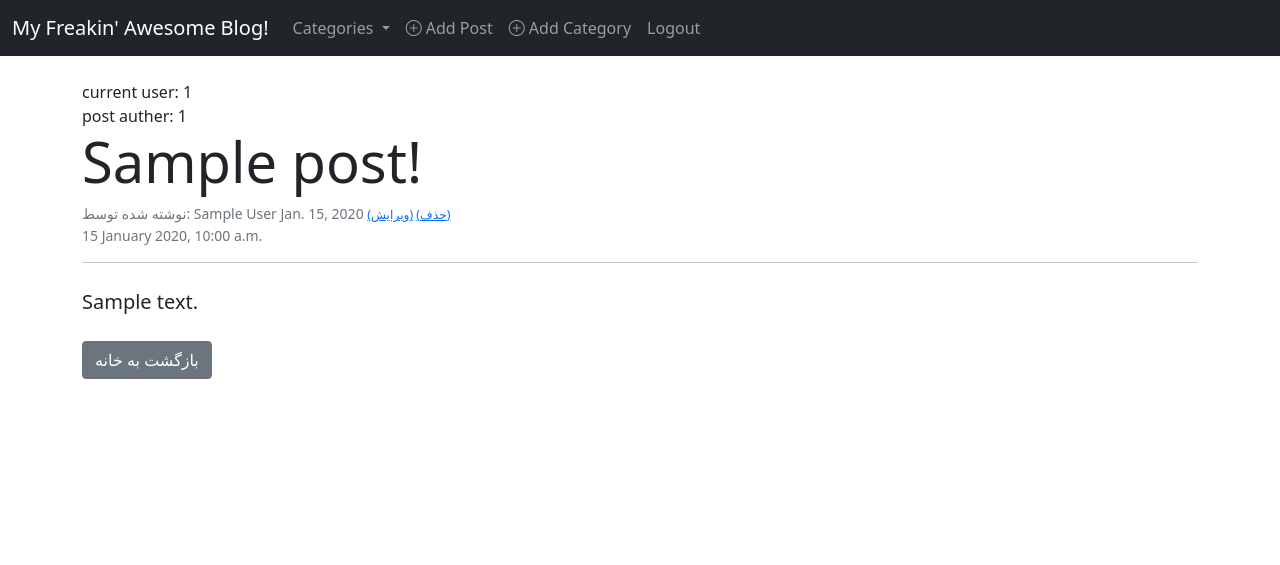
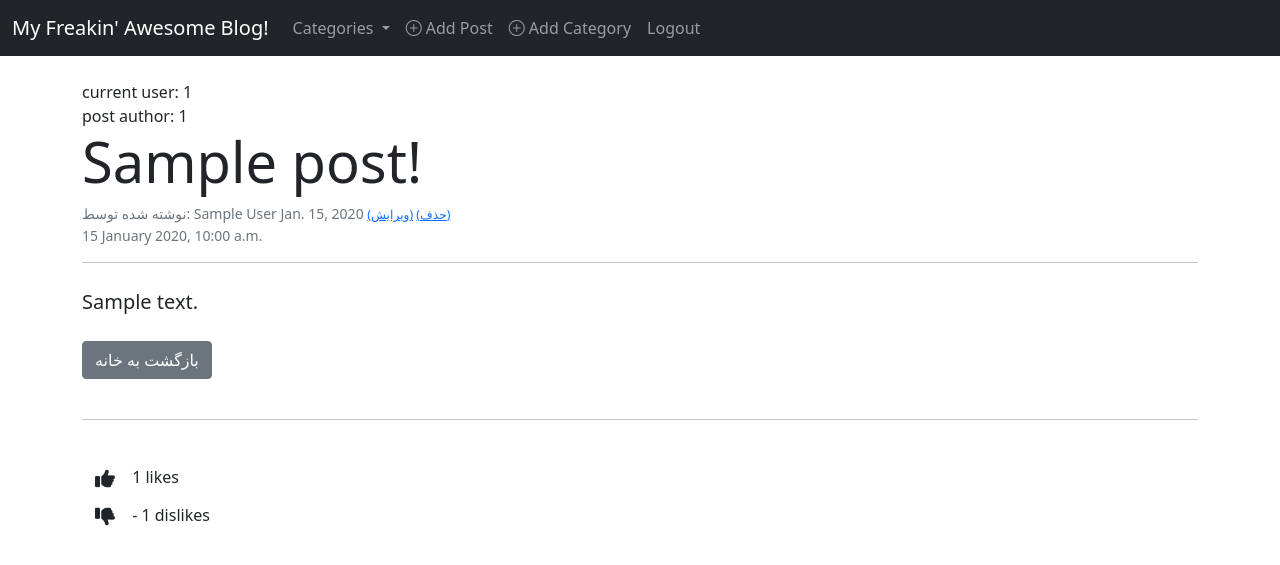
Before and after one commit to yazdancode/blog, a Django app: page /article/1 in a window 1280 px wide. Shown: the top 565 px of the page. Run offline with Django 5.2, Linux system fonts and the light colour scheme; a user stored in the database is signed in; tables that the repository leaves empty hold one stand-in row (values such as "Sample post").

Commit message:
Create Blog Like Button

```diff
--- a/myblog/models.py
+++ b/myblog/models.py
@@ -28,6 +28,8 @@ class Post(models.Model):
     body = models.TextField(verbose_name="Post Content")
     post_date = models.DateField(auto_now_add=True)
     category = models.CharField(max_length=255, default="coding")
+    likes = models.ManyToManyField(User, related_name="blog_posts", blank=True)
+    dislikes = models.ManyToManyField(User, related_name="blog_dislikes", blank=True)
     created_at = models.DateTimeField(default=now)
     updated_at = models.DateTimeField(auto_now=True, verbose_name="Last Updated")
 
@@ -42,3 +44,9 @@ class Post(models.Model):
     @staticmethod
     def get_absolute_url():
         return reverse("home")
+
+    def total_likes(self):
+        return self.likes.count()
+
+    def total_dislikes(self):
+        return self.dislikes.count()
--- a/myblog/urls.py
+++ b/myblog/urls.py
@@ -9,6 +9,8 @@ from myblog.views import (
     AddCategoryView,
     CategoryView,
     CategoryListView,
+    LikeView,
+    dislikeView,
 )
 
 urlpatterns = [
@@ -20,4 +22,6 @@ urlpatterns = [
     path("add_category/", AddCategoryView.as_view(), name="add_category"),
     path("category-list/", CategoryListView.as_view(), name="category_list"),
     path("category/<str:category_name>/", CategoryView.as_view(), name="category_view"),
+    path('like/<int:pk>', LikeView, name='like_post'),
+    path('like/<int:pk>', dislikeView, name='dislike_post')
 ]
--- a/myblog/views.py
+++ b/myblog/views.py
@@ -1,5 +1,5 @@
 from django.shortcuts import render, get_object_or_404
-from django.urls import reverse_lazy
+from django.urls import reverse_lazy, reverse
 from django.views import View
 from django.views.generic import (
     ListView,
@@ -11,6 +11,9 @@ from django.views.generic import (
 
 from .forms import PostForm, UpdateForm
 from .models import Post, Category
+
+from django.http import HttpResponseRedirect
+from django.contrib.auth.decorators import login_required
 
 
 class BaseView:
@@ -39,7 +42,12 @@ class ArticleDetailView(BaseView, DetailView):
     def get_context_data(self, *args, **kwargs):
         cat_menu = super().get_context_data(**kwargs)
         context = super(ArticleDetailView, self).get_context_data(**kwargs)
+        stuff = get_object_or_404(Post, id=self.kwargs['pk'])
+        total_likes = stuff.total_likes()
+        tottal_dislikes= stuff.total_dislikes()
         context["cat_menu"] = cat_menu
+        context["total_likes"] = total_likes
+        context["tottal_dislikes"] = tottal_dislikes
         return context
 
 
@@ -85,3 +93,27 @@ class CategoryListView(View):
         # گرفتن تمام دسته‌بندی‌ها
         cat_menu_list = Category.objects.all()
         return render(request, self.template_name, {"cat_menu_list": cat_menu_list})
+
+@login_required
+def LikeView(request, pk):
+    post = get_object_or_404(Post, id=request.POST.get('post_id'))
+    if request.user in post.likes.all():
+        post.likes.remove(request.user)
+    else:
+        post.likes.add(request.user)
+    return HttpResponseRedirect(reverse('article-detail', args=[str(pk)]))
+
+
+@login_required
+def dislikeView(request, pk):
+    # Get the post using the pk in the URL and ensure it's the correct one
+    post = get_object_or_404(Post, id=pk)
+
+    # Toggle the dislike status for the current user
+    if request.user in post.dislikes.all():
+        post.dislikes.remove(request.user)
+    else:
+        post.dislikes.add(request.user)
+
+    # Redirect back to the article detail page
+    return HttpResponseRedirect(reverse('article-detail', args=[str(pk)]))
--- a/templates/base.html
+++ b/templates/base.html
@@ -8,7 +8,7 @@
     <link href="https://cdn.jsdelivr.net/npm/bootstrap@5.0.2/dist/css/bootstrap.min.css" rel="stylesheet" crossorigin="anonymous">
     <link href="https://cdn.jsdelivr.net/npm/bootstrap-icons/font/bootstrap-icons.css" rel="stylesheet">
     <link href="https://cdnjs.cloudflare.com/ajax/libs/font-awesome/6.0.0-beta3/css/all.min.css" rel="stylesheet">
-
+    <link href="https://use.fontawesome.com/fe459689b4.js">
 
     <title>{% block title %}My Freakin' Awesome Blog!{% endblock %}</title>
   </head>
--- a/templates/myblog/article_details.html
+++ b/templates/myblog/article_details.html
@@ -1,21 +1,23 @@
-{% extends 'base.html' %}
+{% extends 'base.html'%}
+{% load static %}
 {% block title %}{{ post.title_tag }}{% endblock %}
 
 {% block content %}
+<link rel="stylesheet" href="{% static 'myblog/css/style.css' %}">
 <article class="post-detail">
     <header class="mb-4">
         current user: {{ user.id }} <br>
-        post auther: {{ post.author.id }}
+        post author: {{ post.author.id }}
         <h1 class="display-4">{{ post.title }}!</h1>
         <small class="post-meta text-muted d-block mb-2">
             نوشته شده توسط: {{ post.author.first_name }} {{ post.author.last_name }} {{ post.post_date }}
             <small>
                 {% if user.is_authenticated %}
-                {% if user.id == post.author.id %}
-                    <a href="{% url 'update_post' post.pk %}" class="text-primary">(ویرایش)</a>
-                    <a href="{% url 'delete_post' post.pk %}" class="text-primary">(حذف)</a>
+                    {% if user.id == post.author.id %}
+                        <a href="{% url 'update_post' post.pk %}" class="text-primary">(ویرایش)</a>
+                        <a href="{% url 'delete_post' post.pk %}" class="text-primary">(حذف)</a>
+                    {% endif %}
                 {% endif %}
-            {% endif %}
             </small>
             <br>
             <time datetime="{{ post.created_at }}">{{ post.created_at|date:"j F Y, g:i a" }}</time>
@@ -29,6 +31,26 @@
 
     <footer>
         <a href="{% url 'home' %}" class="btn btn-secondary">بازگشت به خانه</a>
+        <br/><br>
+        <hr>
+        <br/>
+
+        <!-- Like Button Form -->
+        <form action="{% url 'like_post' post.pk %}" method="POST">
+            {% csrf_token %}
+            <button type="submit" name="post_id" value="{{ post.id }}" class="btn" id="green">
+                <i class="fa fa-thumbs-up fa-lg" aria-hidden="true"></i>
+            </button> {{ total_likes }} likes
+        </form>
+
+        <!-- Dislike Button Form -->
+        <form method="POST" action="{% url 'dislike_post' pk=post.pk %}">
+            {% csrf_token %}
+            <button type="submit" name="post_id" value="{{ post.id }}" class="btn" id="red">
+                <i class="fa fa-thumbs-down fa-lg" aria-hidden="true"></i>
+            </button> - {{ tottal_dislikes }} dislikes
+        </form>
+        <script src="{% static 'myblog/js/main.js' %}"></script>
     </footer>
 </article>
 {% endblock %}
```
Also changed, not shown: myblog/migrations/0003_post_likes.py (added), myblog/migrations/0004_post_dislikes_alter_post_likes.py (added).
